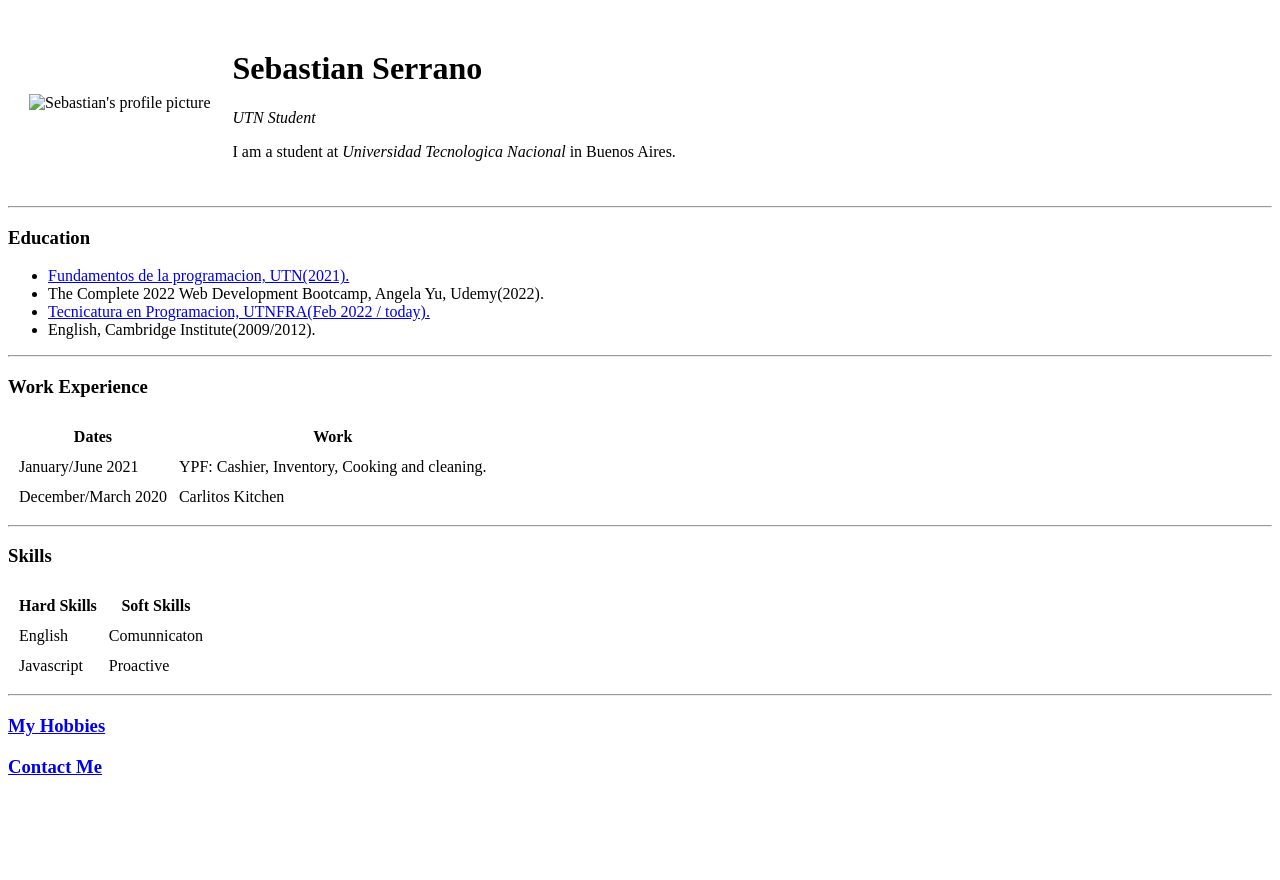
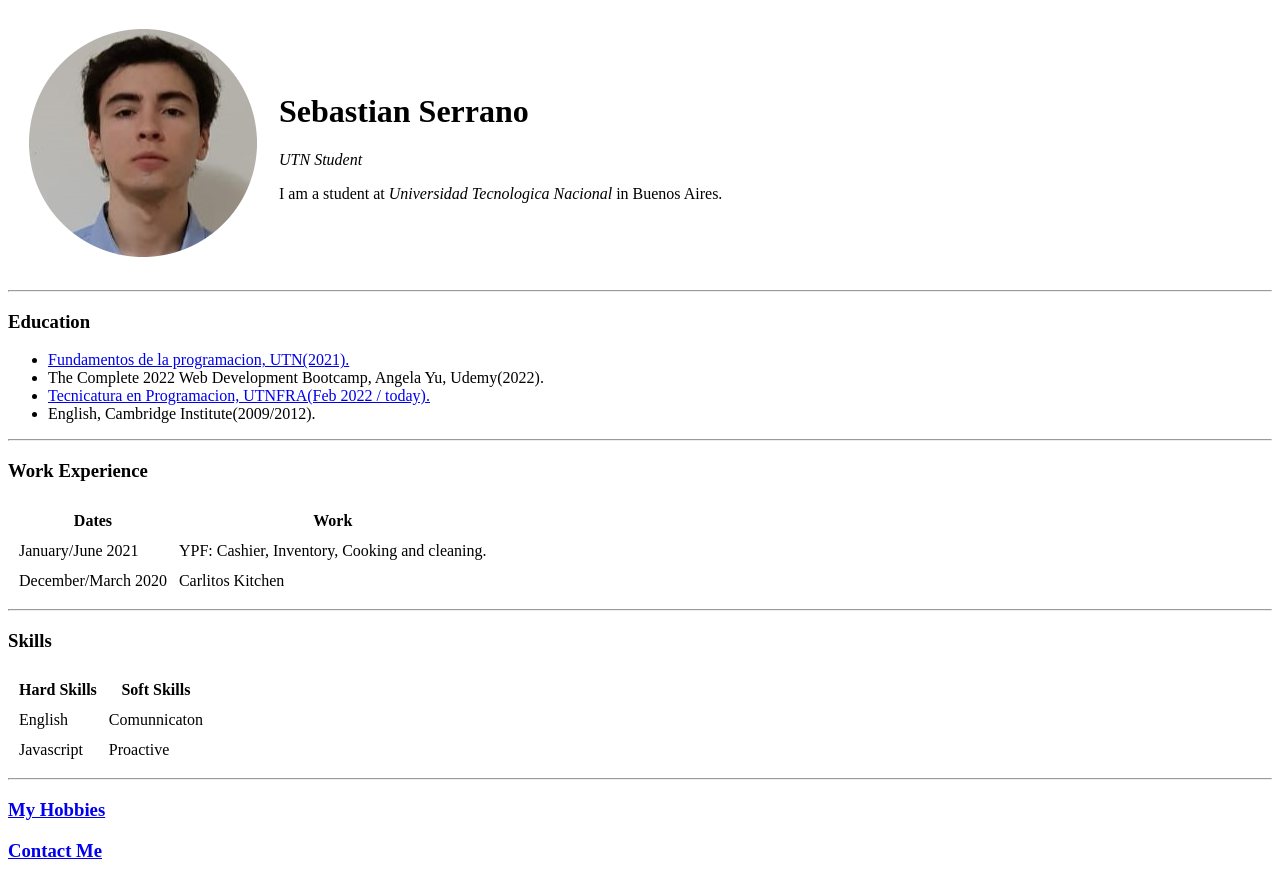
Before and after one commit to SebastianSerranoB/cv, a plain HTML site: page index.html in a window 1280 px wide. Before the commit the page ends 800 px from the top, so only its background shows below. Drawn offline with Linux system fonts and the light colour scheme.

Commit message:
Update index.html

```diff
--- a/index.html
+++ b/index.html
@@ -7,7 +7,7 @@
 <body>
     <table cellspacing="20"> <!--cellspacing atributte is obsolete, use css instead.(same with "border"atr)-->
         <tr>
-            <td><img src="images/foto cv-modified.png" alt="Sebastian's profile picture"></td>
+            <td><img src="images/cv.png" alt="Sebastian's profile picture"></td>
             <td> <h1>Sebastian Serrano</h1>
                 <p><em>UTN Student</em></p>
                 <p>I am a student at <em>Universidad Tecnologica Nacional</em> in Buenos Aires.</p></td>
```
